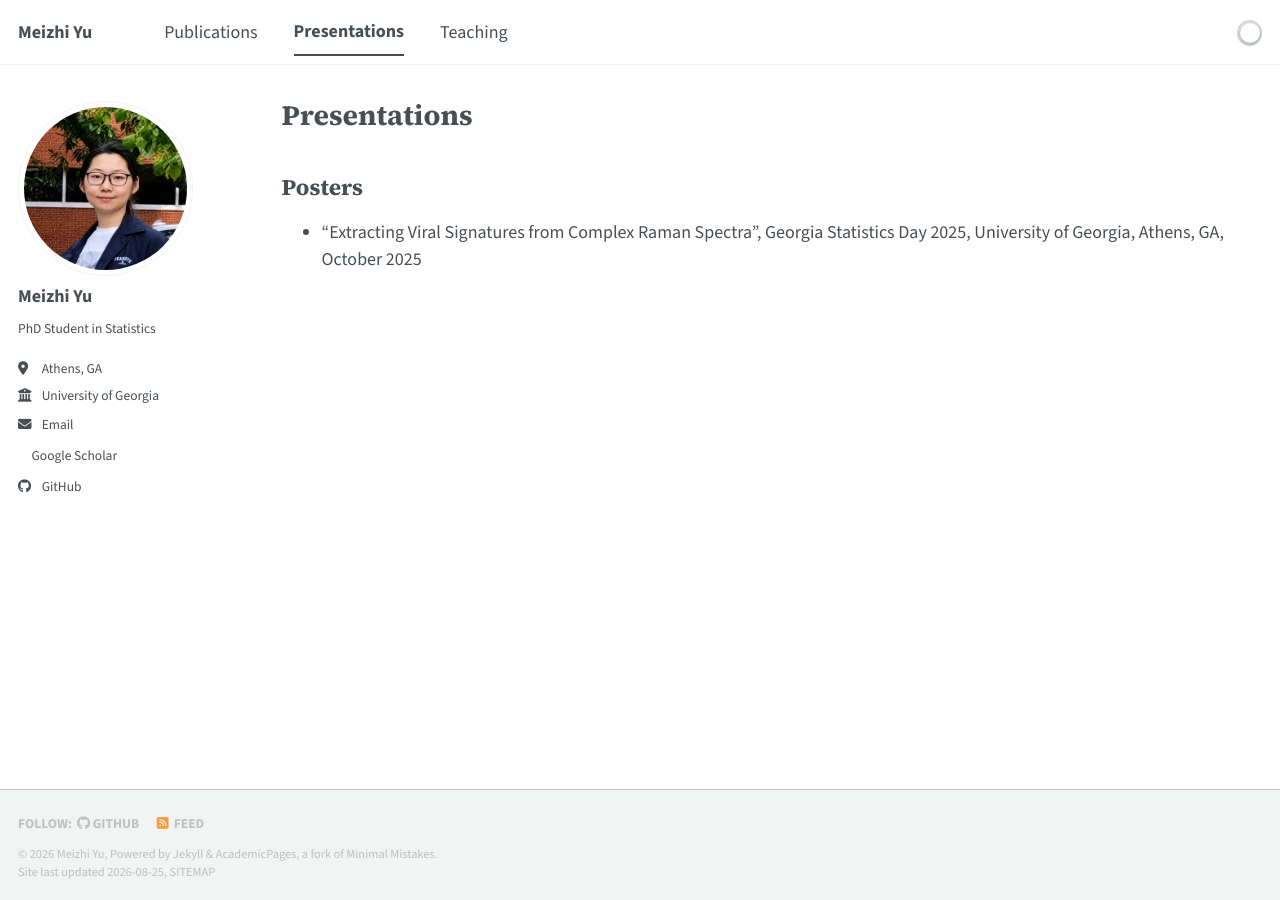
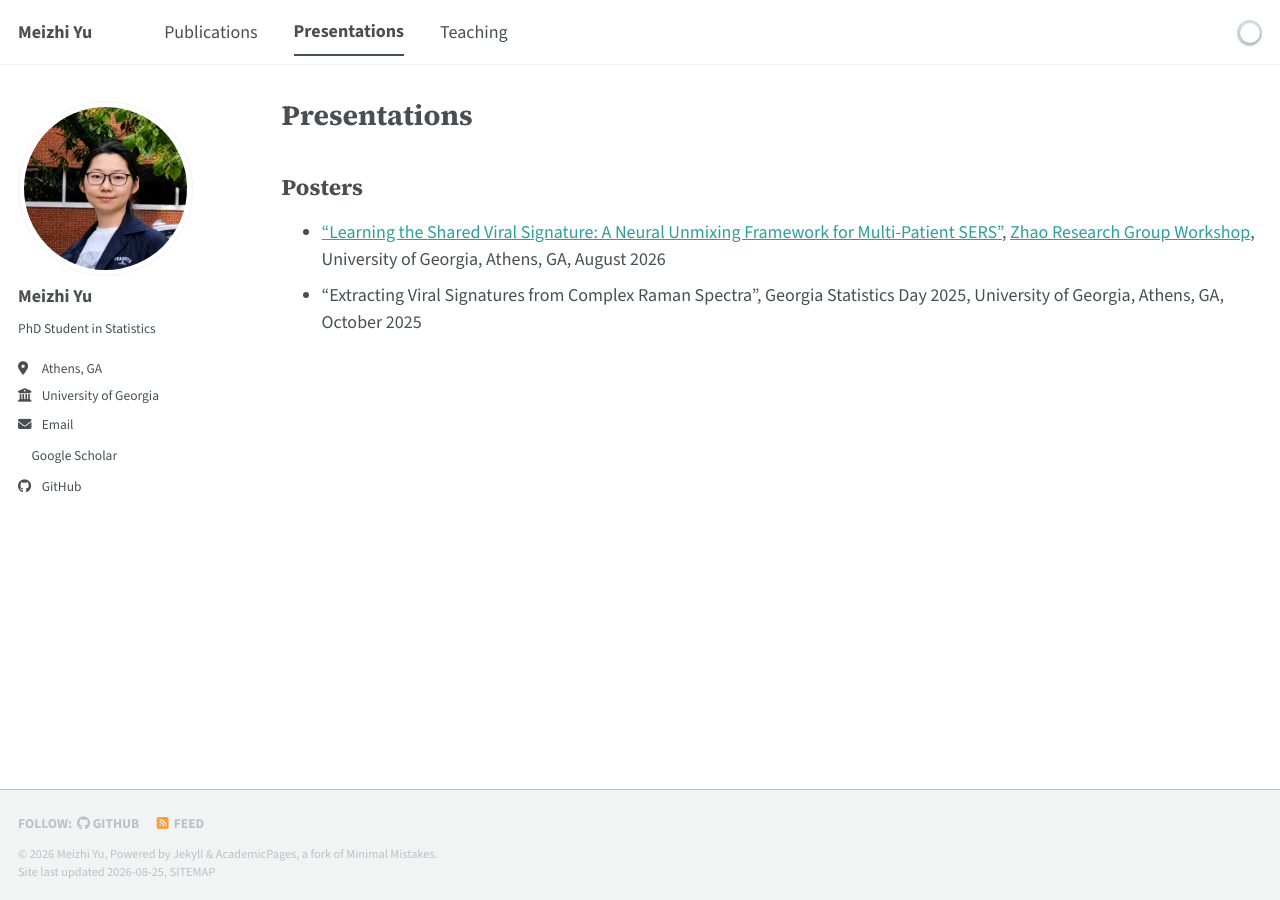
Before and after one commit to mzyu-2026/mzyu-2026.github.io, a Jekyll site: the page built from _pages/talks.md, in a window 1280 px wide. Built offline with Jekyll 4.4.1, drawn with Linux system fonts in a browser that asks for light colours; a style sheet for code colours, icons or effects is not loaded.

Commit message:
Presentations: add Zhao Research Group Workshop poster with PDF
Co-Authored-By: Claude Fable 5 <noreply@anthropic.com>

```diff
--- a/_pages/talks.md
+++ b/_pages/talks.md
@@ -7,4 +7,5 @@ author_profile: true
 
 ## Posters
 
+* ["Learning the Shared Viral Signature: A Neural Unmixing Framework for Multi-Patient SERS"](/files/poster-sers-neural-unmixing.pdf), [Zhao Research Group Workshop](https://www.zhao-nano-lab.com/workshop), University of Georgia, Athens, GA, August 2026
 * "Extracting Viral Signatures from Complex Raman Spectra", Georgia Statistics Day 2025, University of Georgia, Athens, GA, October 2025
```
